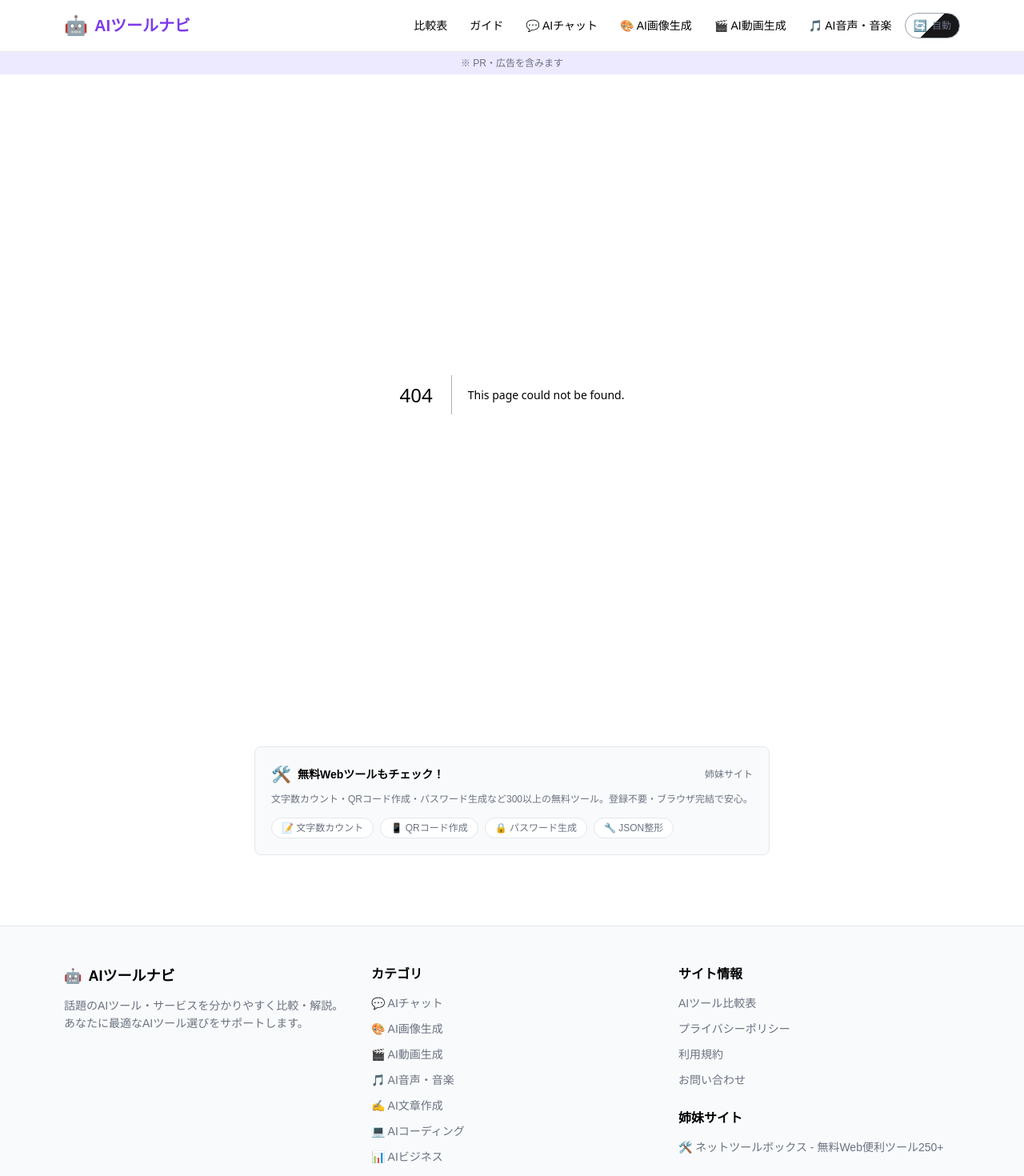
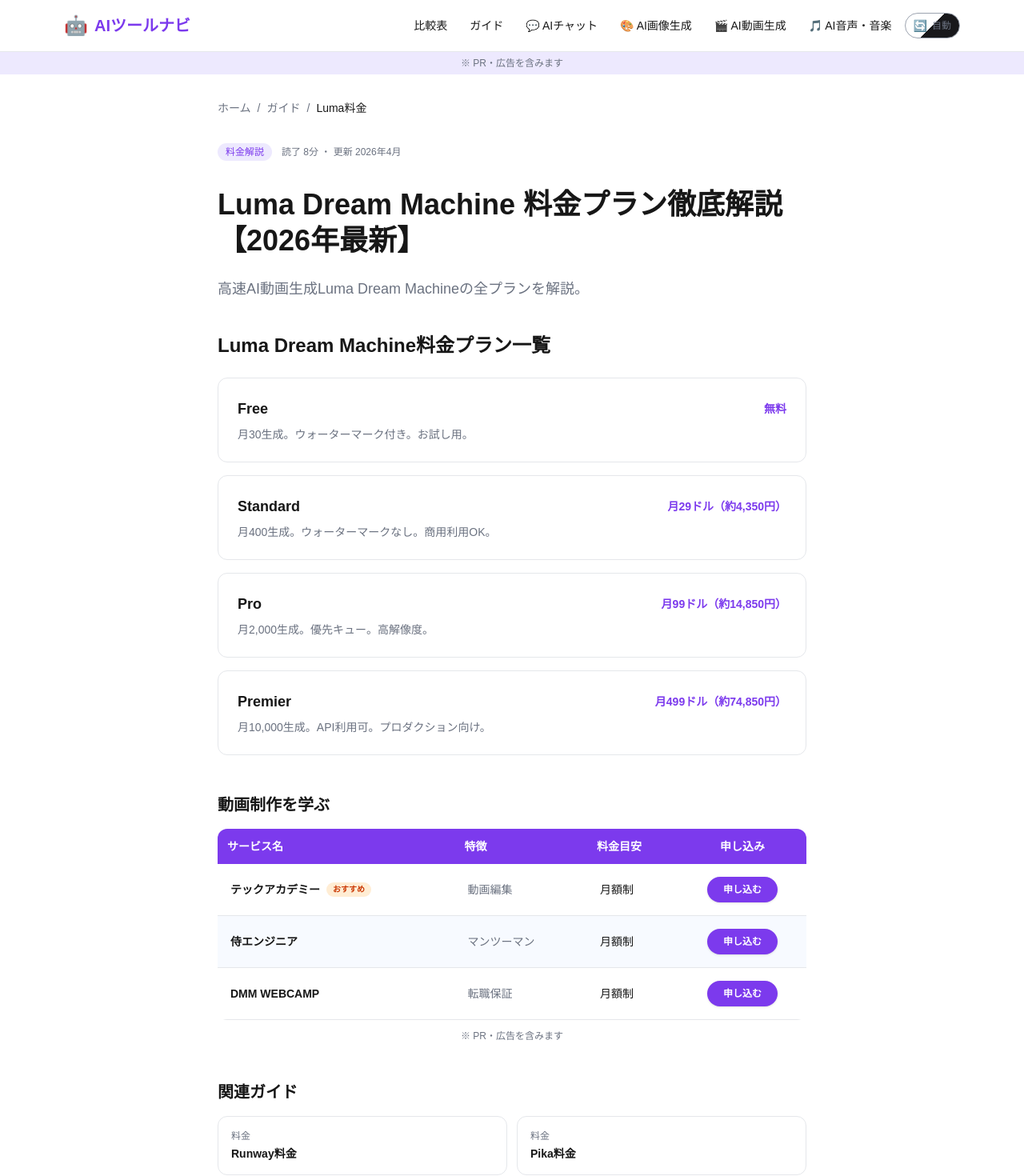
Before and after one commit to music6745-max/ai-tools-navi, a Next.js app: page /guide/luma-pricing in a window 1280 px wide. Before the commit this address had no page. Shown: the top 1470 px of the page at 80% size. Built offline with nearby package versions, Linux system fonts and the light colour scheme.

Commit message:
feat: 料金解説2本追加(PhotoRoom/Luma) - 399ページ

```diff
--- a/app/guide/guides.data.ts
+++ b/app/guide/guides.data.ts
@@ -1805,6 +1805,22 @@
     slug: "soundraw-pricing",
     title: "Soundraw 料金プラン徹底解説【2026年最新】",
     description: "日本発のAI BGM生成Soundrawの料金とロイヤリティフリーを解説。",
+    icon: "💰",
+    category: "料金解説",
+    readTime: "8分",
+  },
+  {
+    slug: "photoroom-pricing",
+    title: "PhotoRoom 料金プラン徹底解説【2026年最新】",
+    description: "AI背景除去・商品写真作成PhotoRoomの料金を解説。",
+    icon: "💰",
+    category: "料金解説",
+    readTime: "8分",
+  },
+  {
+    slug: "luma-pricing",
+    title: "Luma Dream Machine 料金プラン徹底解説【2026年最新】",
+    description: "高速AI動画生成Luma Dream Machineの全プランを解説。",
     icon: "💰",
     category: "料金解説",
     readTime: "8分",
--- /dev/null
+++ b/app/guide/luma-pricing/page.tsx
@@ -0,0 +1,52 @@
+import Link from "next/link";
+import type { Metadata } from "next";
+import { siteConfig } from "../../lib/data";
+import { ComparisonTableCTA } from "../../components/ComparisonTableCTA";
+export const metadata: Metadata = {
+  title: "Luma Dream Machine 料金プラン徹底解説【2026年最新】Free/Standard/Pro/Premier",
+  description: "AI動画生成Luma Dream MachineのFree・Standard(月29ドル)・Pro(月99ドル)・Premierの料金プランを徹底解説。",
+  keywords: ["Luma 料金", "Dream Machine", "AI 動画生成"],
+  alternates: { canonical: `${siteConfig.url}/guide/luma-pricing` },
+};
+export default function Page() {
+  const jsonLd = { "@context": "https://schema.org", "@type": "Article", headline: "Luma Dream Machine 料金プラン徹底解説", description: "Free/Standard/Pro/Premierを解説", author: { "@type": "Organization", name: siteConfig.name }, publisher: { "@type": "Organization", name: siteConfig.name }, datePublished: "2026-04-12", dateModified: "2026-04-12" };
+  return (
+    <>
+      <script type="application/ld+json" dangerouslySetInnerHTML={{ __html: JSON.stringify(jsonLd) }} />
+      <div className="max-w-3xl mx-auto px-4 py-8">
+        <nav className="flex items-center gap-2 text-sm text-muted mb-8"><Link href="/" className="hover:text-primary transition-colors">ホーム</Link><span>/</span><Link href="/guide" className="hover:text-primary transition-colors">ガイド</Link><span>/</span><span className="text-foreground">Luma料金</span></nav>
+        <div className="mb-8"><span className="text-xs px-2.5 py-1 bg-primary-light text-primary rounded-full font-medium">料金解説</span><span className="text-xs text-muted ml-3">読了 8分 ・ 更新 2026年4月</span></div>
+        <h1 className="text-3xl md:text-4xl font-bold mb-6 leading-tight">Luma Dream Machine 料金プラン徹底解説【2026年最新】</h1>
+        <p className="text-muted text-lg mb-10 leading-relaxed">高速AI動画生成Luma Dream Machineの全プランを解説。</p>
+        <section className="mb-12">
+          <h2 className="text-2xl font-bold mb-6">Luma Dream Machine料金プラン一覧</h2>
+          <div className="space-y-4">
+            {[
+              { name: "Free", price: "無料", desc: "月30生成。ウォーターマーク付き。お試し用。" },
+              { name: "Standard", price: "月29ドル（約4,350円）", desc: "月400生成。ウォーターマークなし。商用利用OK。" },
+              { name: "Pro", price: "月99ドル（約14,850円）", desc: "月2,000生成。優先キュー。高解像度。" },
+              { name: "Premier", price: "月499ドル（約74,850円）", desc: "月10,000生成。API利用可。プロダクション向け。" },
+            ].map((p) => (
+              <div key={p.name} className="bg-card-bg border border-card-border rounded-xl p-6"><div className="flex items-center justify-between mb-2"><h3 className="font-bold text-lg">{p.name}</h3><span className="text-primary font-bold text-sm">{p.price}</span></div><p className="text-sm text-muted">{p.desc}</p></div>
+            ))}
+          </div>
+        </section>
+        <section className="mb-8">
+          <h2 className="text-xl font-bold mb-4">動画制作を学ぶ</h2>
+          <ComparisonTableCTA services={[
+            { name: "テックアカデミー", url: "https://px.a8.net/svt/ejp?a8mat=4B1DXO+APTO2+35VG+5YJRM", highlight: "動画編集", price: "月額制", badge: "おすすめ" },
+            { name: "侍エンジニア", url: "https://px.a8.net/svt/ejp?a8mat=4B1DXO+A4E2A+4HHM+5YJRM", highlight: "マンツーマン", price: "月額制" },
+            { name: "DMM WEBCAMP", url: "https://px.a8.net/svt/ejp?a8mat=4B1DXO+4RHMA+4D4Y+5YJRM", highlight: "転職保証", price: "月額制" },
+          ]} />
+        </section>
+        <section className="mt-12 mb-8">
+          <h2 className="text-xl font-bold mb-4">関連ガイド</h2>
+          <div className="grid grid-cols-1 sm:grid-cols-2 gap-3">
+            <Link href="/guide/runway-pricing" className="block bg-card-bg border border-card-border rounded-xl p-4 hover:border-primary transition-colors"><div className="text-xs text-muted mb-1">料金</div><div className="font-bold text-sm">Runway料金</div></Link>
+            <Link href="/guide/pika-pricing" className="block bg-card-bg border border-card-border rounded-xl p-4 hover:border-primary transition-colors"><div className="text-xs text-muted mb-1">料金</div><div className="font-bold text-sm">Pika料金</div></Link>
+          </div>
+        </section>
+      </div>
+    </>
+  );
+}
--- /dev/null
+++ b/app/guide/photoroom-pricing/page.tsx
@@ -0,0 +1,51 @@
+import Link from "next/link";
+import type { Metadata } from "next";
+import { siteConfig } from "../../lib/data";
+import { ComparisonTableCTA } from "../../components/ComparisonTableCTA";
+export const metadata: Metadata = {
+  title: "PhotoRoom 料金プラン徹底解説【2026年最新】Free/Pro/Enterprise",
+  description: "AI背景除去・商品写真作成PhotoRoomのFree・Pro(月12.99ドル)・Enterpriseの料金プランを徹底解説。EC出品写真の効率化に。",
+  keywords: ["PhotoRoom 料金", "PhotoRoom", "AI 背景除去", "商品写真 AI"],
+  alternates: { canonical: `${siteConfig.url}/guide/photoroom-pricing` },
+};
+export default function Page() {
+  const jsonLd = { "@context": "https://schema.org", "@type": "Article", headline: "PhotoRoom 料金プラン徹底解説", description: "Free/Pro/Enterpriseを解説", author: { "@type": "Organization", name: siteConfig.name }, publisher: { "@type": "Organization", name: siteConfig.name }, datePublished: "2026-04-12", dateModified: "2026-04-12" };
+  return (
+    <>
+      <script type="application/ld+json" dangerouslySetInnerHTML={{ __html: JSON.stringify(jsonLd) }} />
+      <div className="max-w-3xl mx-auto px-4 py-8">
+        <nav className="flex items-center gap-2 text-sm text-muted mb-8"><Link href="/" className="hover:text-primary transition-colors">ホーム</Link><span>/</span><Link href="/guide" className="hover:text-primary transition-colors">ガイド</Link><span>/</span><span className="text-foreground">PhotoRoom料金</span></nav>
+        <div className="mb-8"><span className="text-xs px-2.5 py-1 bg-primary-light text-primary rounded-full font-medium">料金解説</span><span className="text-xs text-muted ml-3">読了 8分 ・ 更新 2026年4月</span></div>
+        <h1 className="text-3xl md:text-4xl font-bold mb-6 leading-tight">PhotoRoom 料金プラン徹底解説【2026年最新】</h1>
+        <p className="text-muted text-lg mb-10 leading-relaxed">AI背景除去・商品写真作成アプリPhotoRoomの全プランを解説。メルカリ・Amazon出品の写真加工に最適。</p>
+        <section className="mb-12">
+          <h2 className="text-2xl font-bold mb-6">PhotoRoom料金プラン一覧</h2>
+          <div className="space-y-4">
+            {[
+              { name: "Free", price: "無料", desc: "背景除去OK。PhotoRoomロゴ透かし付き。個人のお試し用。" },
+              { name: "Pro", price: "月12.99ドル（約1,950円）", desc: "透かしなし。AIバッチ処理。テンプレート。EC事業者向け。" },
+              { name: "Enterprise", price: "要問い合わせ", desc: "API・大量バッチ処理・SSO。大規模EC向け。" },
+            ].map((p) => (
+              <div key={p.name} className="bg-card-bg border border-card-border rounded-xl p-6"><div className="flex items-center justify-between mb-2"><h3 className="font-bold text-lg">{p.name}</h3><span className="text-primary font-bold text-sm">{p.price}</span></div><p className="text-sm text-muted">{p.desc}</p></div>
+            ))}
+          </div>
+        </section>
+        <section className="mb-8">
+          <h2 className="text-xl font-bold mb-4">EC副業を始める</h2>
+          <ComparisonTableCTA services={[
+            { name: "テックアカデミー", url: "https://px.a8.net/svt/ejp?a8mat=4B1DXO+APTO2+35VG+5YJRM", highlight: "Web・EC開発", price: "月額制", badge: "おすすめ" },
+            { name: "Aidemy", url: "https://px.a8.net/svt/ejp?a8mat=4B1DXO+A4E2A+4HHM+5YJRM", highlight: "AI特化", price: "月額制" },
+            { name: "DMM WEBCAMP", url: "https://px.a8.net/svt/ejp?a8mat=4B1DXO+4RHMA+4D4Y+5YJRM", highlight: "転職保証", price: "月額制" },
+          ]} />
+        </section>
+        <section className="mt-12 mb-8">
+          <h2 className="text-xl font-bold mb-4">関連ガイド</h2>
+          <div className="grid grid-cols-1 sm:grid-cols-2 gap-3">
+            <Link href="/guide/ai-background-removal" className="block bg-card-bg border border-card-border rounded-xl p-4 hover:border-primary transition-colors"><div className="text-xs text-muted mb-1">画像</div><div className="font-bold text-sm">AI背景除去</div></Link>
+            <Link href="/guide/ai-photo-restoration-comparison" className="block bg-card-bg border border-card-border rounded-xl p-4 hover:border-primary transition-colors"><div className="text-xs text-muted mb-1">画像</div><div className="font-bold text-sm">AI写真高画質化</div></Link>
+          </div>
+        </section>
+      </div>
+    </>
+  );
+}
```
